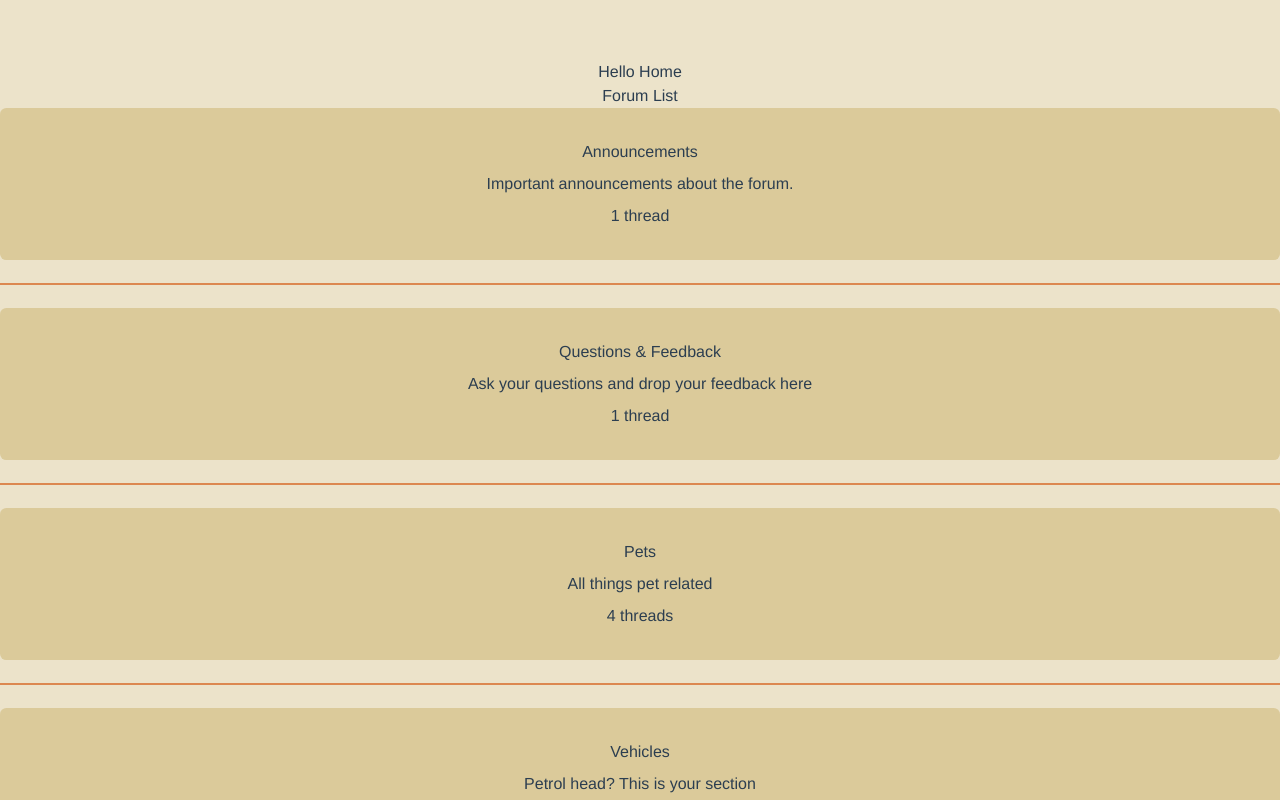
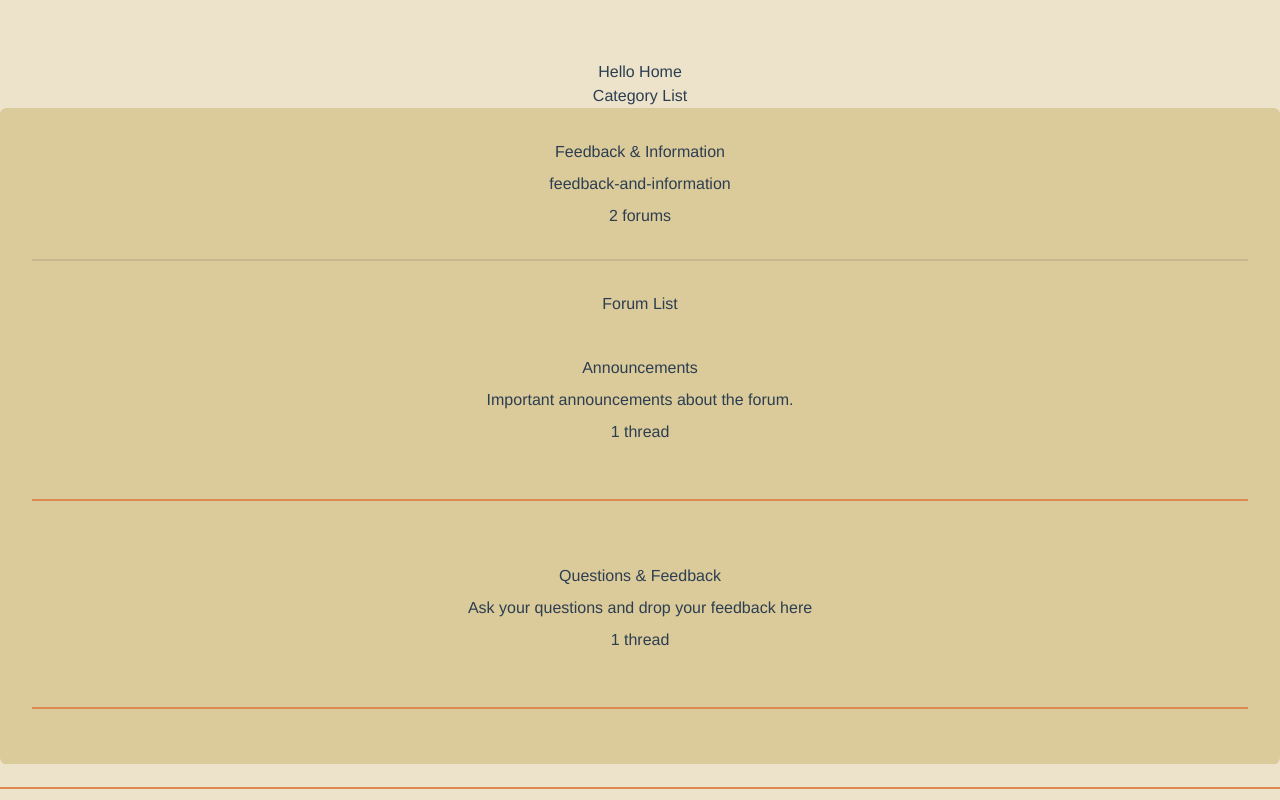
Before and after one commit to ezcomenezgo/vue-optionapi-forum, a Vue app: page / in a window 1280 px wide. Shown: the top 800 px of the page. Built offline with nearby package versions, Linux system fonts and the light colour scheme.

Commit message:
feat: create category to collect forums

```diff
--- /dev/null
+++ b/src/components/CategoryList.vue
@@ -0,0 +1,50 @@
+<template>
+  <div>Category List</div>
+  <div
+    v-for="category in categories"
+    :key="category.id"
+    class="card w-full border-opacity-50"
+  >
+    <div class="card-body flex w-full bg-base-300 rounded-box">
+      <router-link
+        class="card-title"
+        :to="{ name: 'CategoryShow', params: { id: category.id } }"
+      >
+        {{ category.name }}
+      </router-link>
+      <p>{{ category.slug }}</p>
+
+      <div>
+        {{ category.forums ? category.forums.length : "No" }}
+        {{ category.forums?.length > 1 ? "forums" : "forum" }}
+      </div>
+      <div class="divider"></div>
+      <ForumList :forums="findForumsInCategory(category.id)" />
+    </div>
+
+    <div class="divider divider-accent"></div>
+  </div>
+</template>
+
+<script>
+import sourceData from "@/data.json";
+import ForumList from "@/components/ForumList.vue";
+
+export default {
+  props: {
+    categories: {
+      type: Array,
+      required: true,
+    },
+  },
+  components: {
+    ForumList,
+  },
+  methods: {
+    findForumsInCategory(categoryId) {
+      let data = sourceData.forums.filter((f) => f.categoryId === categoryId);
+      return data;
+    },
+  },
+};
+</script>
--- /dev/null
+++ b/src/pages/PageCategoryShow.vue
@@ -0,0 +1,30 @@
+<template>
+  <div>
+    <h2 class="text-5xl">{{ category.name }}</h2>
+    <p class="text-xl">{{ category.slug }}</p>
+    <ForumList :forums="forums" />
+  </div>
+</template>
+
+<script>
+import sourceData from "@/data.json";
+import ForumList from "@/components/ForumList.vue";
+
+export default {
+  props: {
+    id: {
+      type: String,
+      required: true,
+    },
+  },
+  components: {
+    ForumList,
+  },
+  data() {
+    return {
+      category: sourceData.categories.find((c) => c.id === this.id),
+      forums: sourceData.forums.filter((f) => f.categoryId === this.id),
+    };
+  },
+};
+</script>
--- a/src/pages/PageHome.vue
+++ b/src/pages/PageHome.vue
@@ -1,19 +1,19 @@
 <template>
   <div>Hello Home</div>
-  <ForumList :forums="forums" />
+  <CategoryList :categories="categories" />
 </template>
 
 <script>
 import sourceData from "@/data.json";
-import ForumList from "@/components/ForumList.vue";
+import CategoryList from "@/components/CategoryList.vue";
 
 export default {
   components: {
-    ForumList,
+    CategoryList,
   },
   data() {
     return {
-      forums: sourceData.forums,
+      categories: sourceData.categories,
     };
   },
 };
--- a/src/routes/index.js
+++ b/src/routes/index.js
@@ -2,8 +2,9 @@ import { createWebHistory, createRouter } from "vue-router";
 import sourceData from "@/data.json";
 
 import PageHome from "@/pages/PageHome.vue";
+import PageCategoryShow from "@/pages/PageCategoryShow.vue";
+import PageForumShow from "@/pages/PageForumShow.vue";
 import PageThreadShow from "@/pages/PageThreadShow.vue";
-import PageForumShow from "@/pages/PageForumShow.vue";
 import PageNotFound from "@/pages/PageNotFound.vue";
 
 const routes = [
@@ -11,6 +12,18 @@ const routes = [
     path: "/",
     name: "Home",
     component: PageHome,
+  },
+  {
+    path: "/category/:id",
+    name: "CategoryShow",
+    component: PageCategoryShow,
+    props: true,
+  },
+  {
+    path: "/forum/:id",
+    name: "ForumShow",
+    component: PageForumShow,
+    props: true,
   },
   {
     path: "/thread/:id",
@@ -32,12 +45,6 @@ const routes = [
         });
     },
   },
-  {
-    path: "/forum/:id",
-    name: "ForumShow",
-    component: PageForumShow,
-    props: true,
-  },
   // this is a soft 404, because it just deal with wrong url on client side
   {
     path: "/:pathMatch(.*)*",
```
